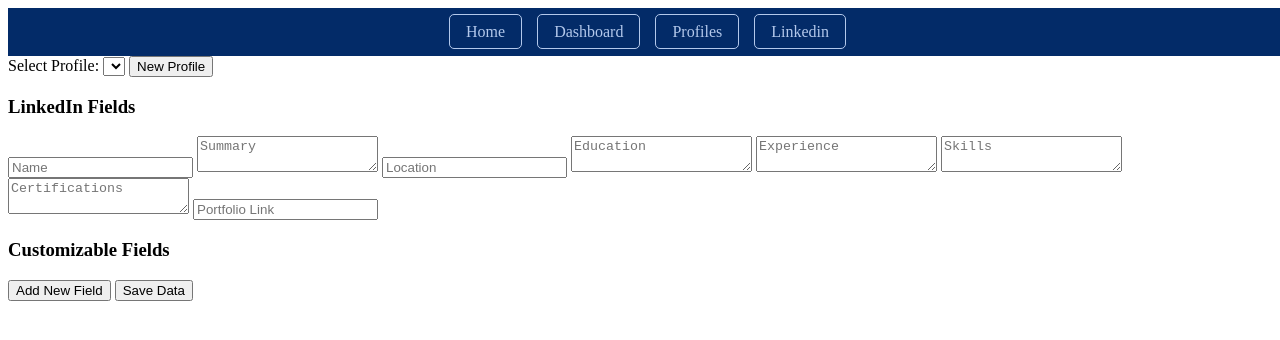
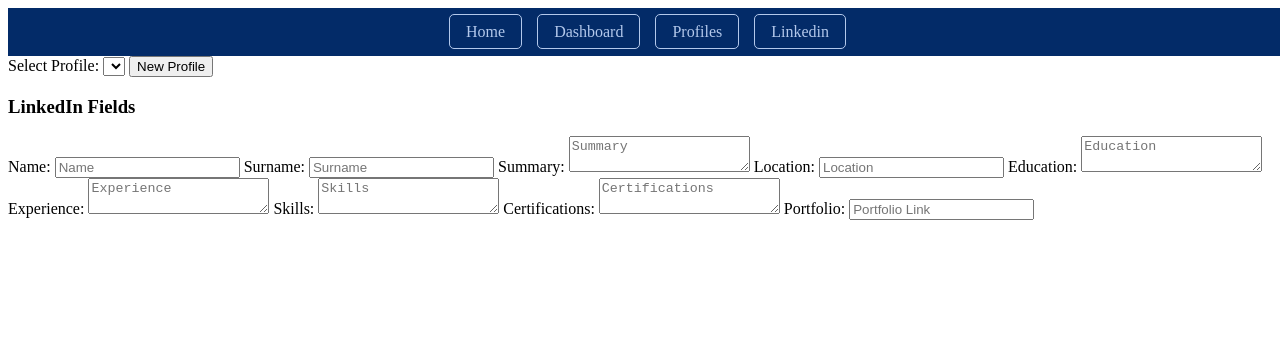
Before and after one commit to ZakirAghakishiyev/WM1-Project1-Group-10, a browser extension: page profile.html in a window 1280 px wide. Shown: the top 340 px of the page. Drawn offline with Linux system fonts and the light colour scheme.

Commit message:
Update profile.html

```diff
--- a/profile.html
+++ b/profile.html
@@ -1,6 +1,7 @@
 <html>
     <head>
         <link rel="stylesheet" href="navigaton.css">
+        <link rel="stylesheet" href="profile.css">
         <title>Extension</title>
     </head>
     <body>
@@ -21,21 +22,17 @@
 
         <div id="predefinedFieldsForm">
             <h3>LinkedIn Fields</h3>
-            <input type="text" id="nameField" placeholder="Name">
-            <textarea id="summaryField" placeholder="Summary"></textarea>
-            <input type="text" id="locationField" placeholder="Location">
-            <textarea id="educationField" placeholder="Education"></textarea>
-            <textarea id="experienceField" placeholder="Experience"></textarea>
-            <textarea id="skillsField" placeholder="Skills"></textarea>
-            <textarea id="certificationsField" placeholder="Certifications"></textarea>
-            <input type="text" id="portfolioField" placeholder="Portfolio Link">
+            Name: <input type="text" id="nameField" placeholder="Name">
+            Surname: <input type="text" id="surnameField" placeholder="Surname">
+            Summary: <textarea id="summaryField" placeholder="Summary"></textarea>
+            Location: <input type="text" id="locationField" placeholder="Location">
+            Education: <textarea id="educationField" placeholder="Education"></textarea>
+            Experience: <textarea id="experienceField" placeholder="Experience"></textarea>
+            Skills: <textarea id="skillsField" placeholder="Skills"></textarea>
+            Certifications: <textarea id="certificationsField" placeholder="Certifications"></textarea>
+            Portfolio: <input type="text" id="portfolioField" placeholder="Portfolio Link">
         </div>
 
-        <div id="customFieldsForm">
-            <h3>Customizable Fields</h3>
-            <div id="fieldsContainer"></div>
-            <button onclick="addField()">Add New Field</button>
-            <button onclick="saveData()">Save Data</button>
-        </div>
-    </body>
+        <script src="profile.js"></script>
+
 </html>
```
